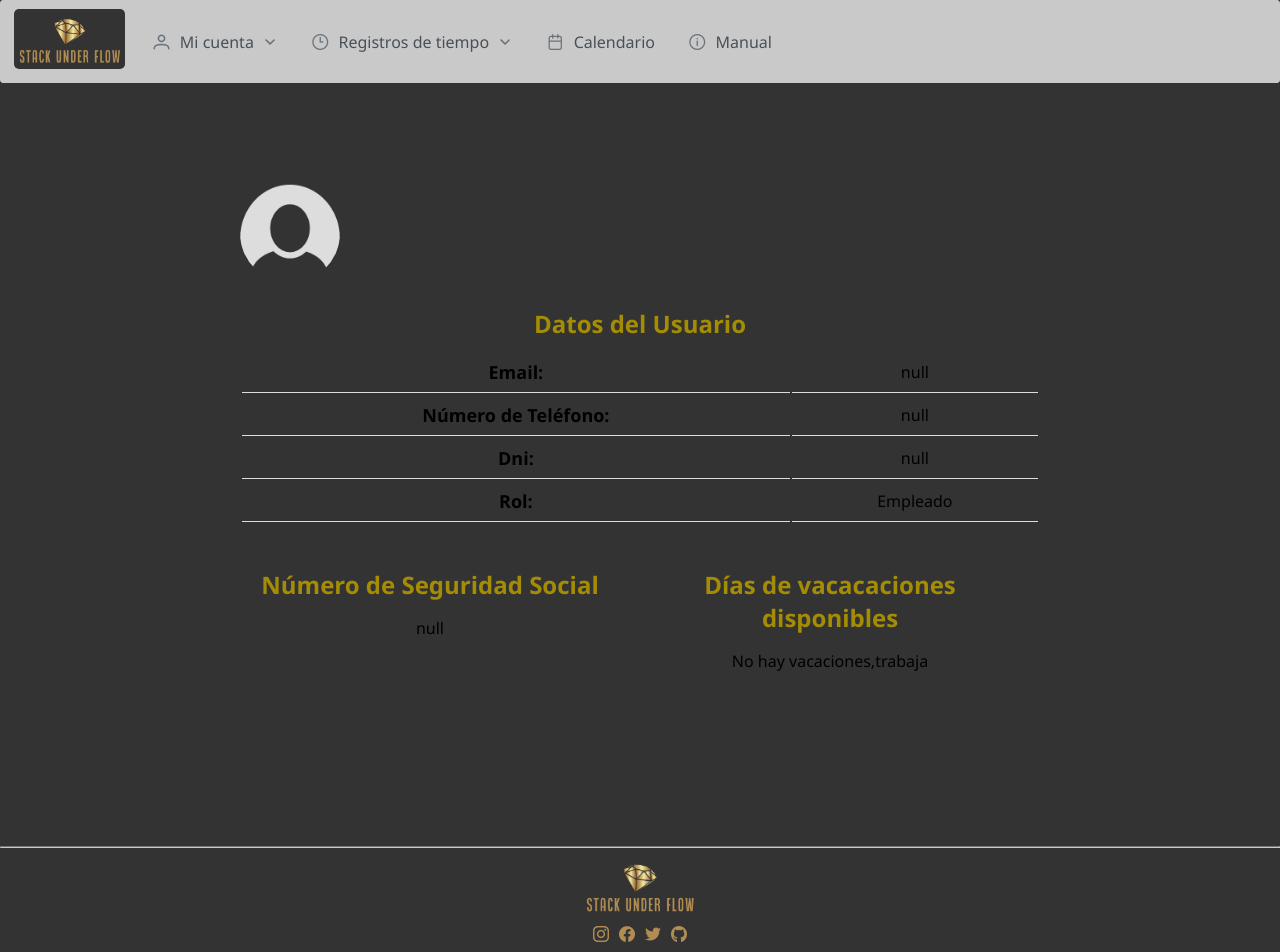
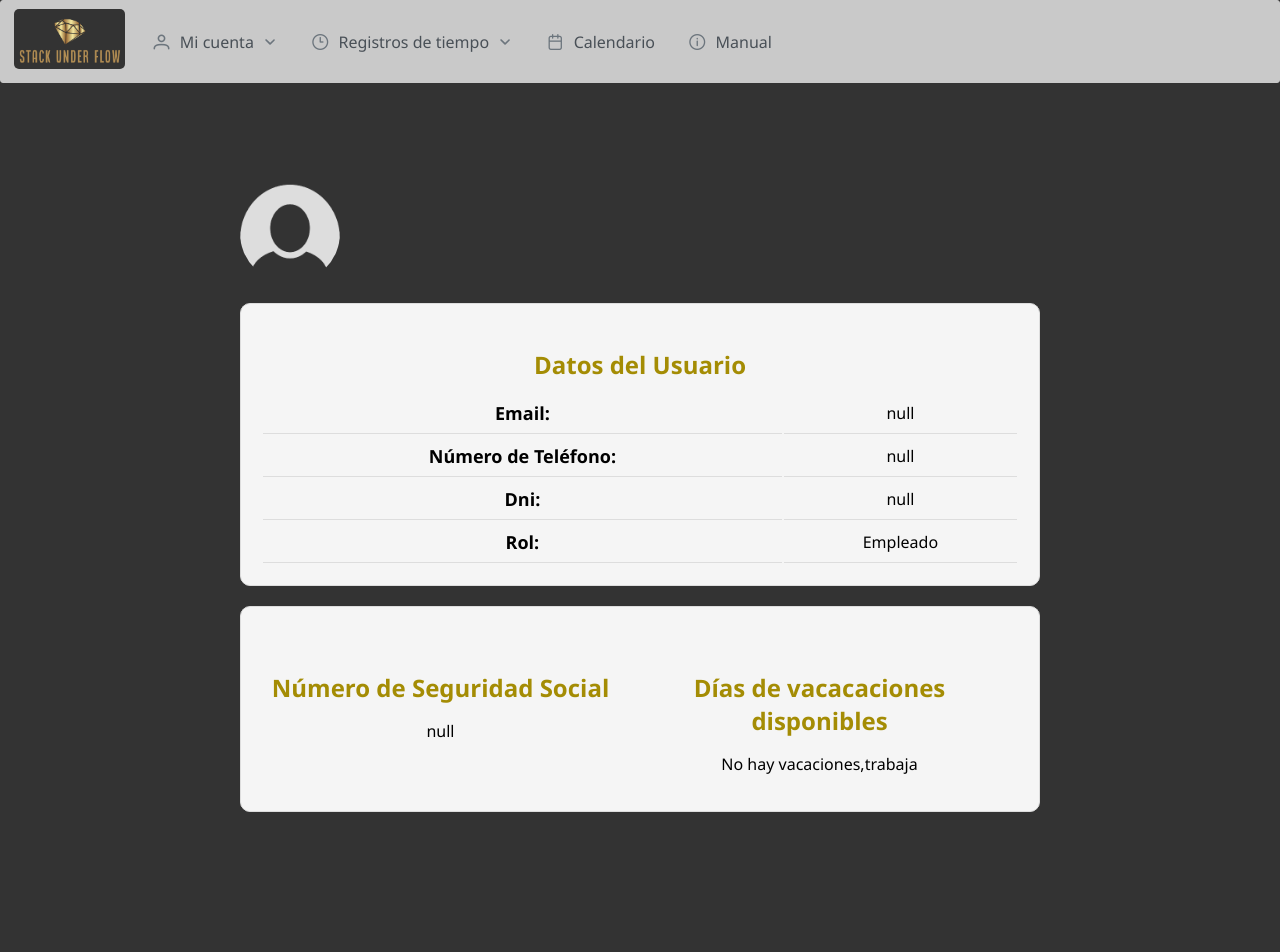
Before and after one commit to SyTW2324/E02, a Vue app in the folder labRecApp/frontend/: page /profile in a window 1280 px wide. Shown: the top 952 px of the page. Built offline with nearby package versions, Linux system fonts and the light colour scheme.

Commit message:
Se mejora la presentacion de los datos del usuario

```diff
--- a/labRecApp/frontend/src/components/userProfileComponent.vue
+++ b/labRecApp/frontend/src/components/userProfileComponent.vue
@@ -7,6 +7,7 @@
             </div>
         </div>
 
+        <div class="profile-details-container">
             <div class="profile-details">
                 <h3 class="golden-text medium-text" >Datos del Usuario</h3>
                 <table>
@@ -28,7 +29,8 @@
                     </tr>
                 </table>
             </div>
-
+        </div>
+        <div class="extra-info-panel-container">
             <div class="extra-info-panel">
                 <div class="panel-item">
                     <h3 class="golden-text medium-text" >Número de Seguridad Social</h3>
@@ -37,6 +39,7 @@
                 <div class="panel-item">
                     <h3 class="golden-text medium-text" >Días de vacacaciones disponibles</h3>
                     <p class="small-text">{{ getUserVacationAvailableDays() }}</p>
+                </div>
             </div>
         </div>
     </div>
@@ -116,4 +119,5 @@ export default {
 };
 </script>
 <style scoped>
+
 </style>
--- a/labRecApp/frontend/src/styles/userProfile_style.css
+++ b/labRecApp/frontend/src/styles/userProfile_style.css
@@ -77,3 +77,21 @@
 .small-text {
     font-size: 16px;
 }
+
+.profile-details-container {
+    background-color: #f5f5f5;
+    /* Color de fondo para Datos del Usuario */
+    border: 1px solid #ddd;
+    border-radius: 10px;
+    padding: 20px;
+    margin-top: 20px;
+}
+
+.extra-info-panel-container {
+    background-color: #f5f5f5;
+    /* Color de fondo para Número de Seguridad Social y Días de vacaciones disponibles */
+    border: 1px solid #ddd;
+    border-radius: 10px;
+    padding: 20px;
+    margin-top: 20px;
+}
```
Lines whose indentation alone changed are shown as unchanged.
